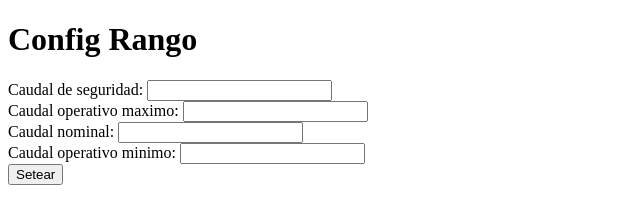
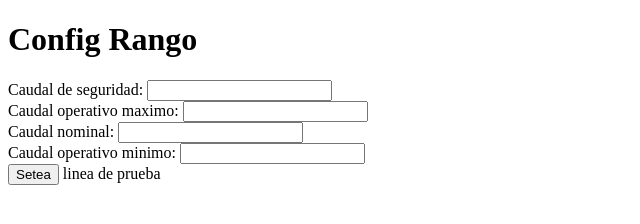
Before and after one commit to leogamer256/Sensor, a plain HTML site: page Pag de prueba.html in a window 1280 px wide. Shown: the whole page, without its empty margins (0-640 px from the left). Drawn offline with Linux system fonts and the light colour scheme.

Commit message:
arreglo de prueba

```diff
--- a/Pag de prueba.html
+++ b/Pag de prueba.html
@@ -15,7 +15,8 @@
     <input type="text" id="qnom" name="qnom"> <br>
     <label for="qopmin">Caudal operativo minimo:</label>
     <input type="text" id="qopmin" name="qopmin"> <br>
-    <input type="submit" value="Setear">
+    <input type="submit" value="Setea">
+    linea de prueba
 </form>
 
 
```
